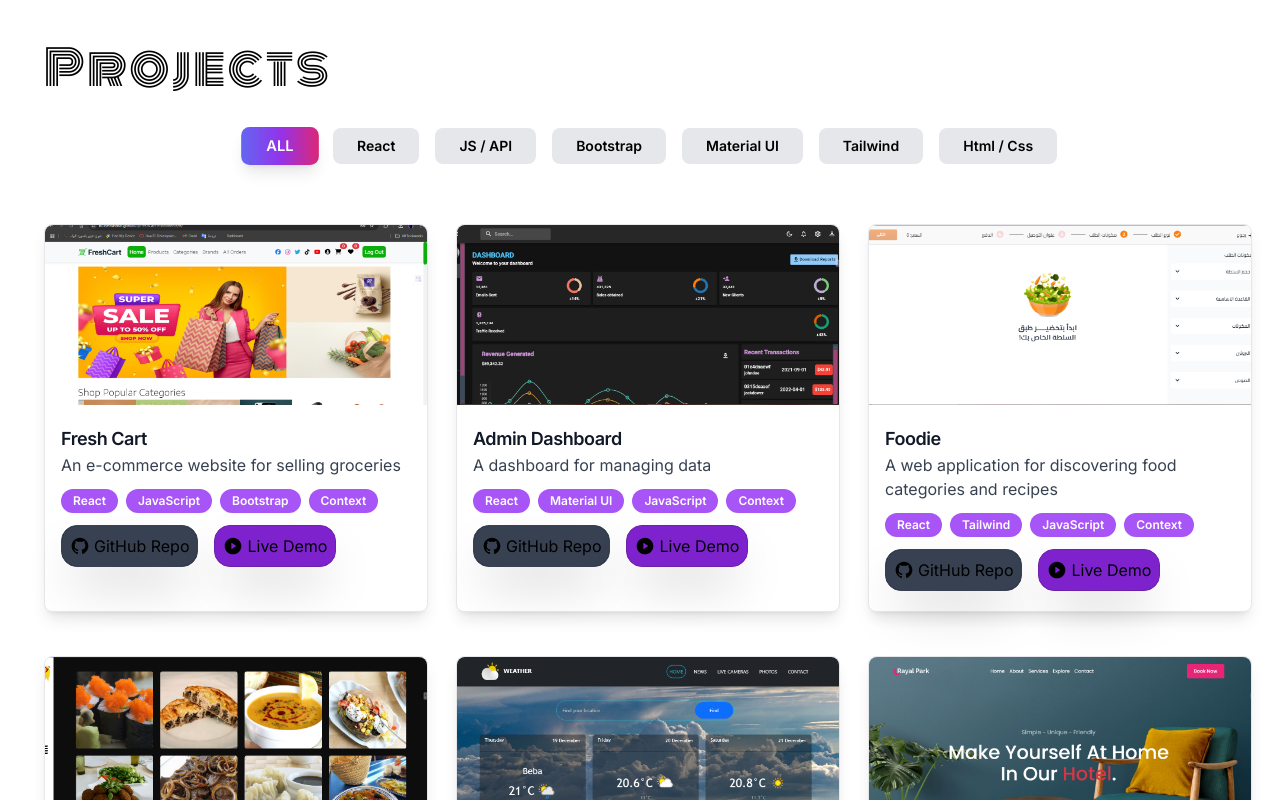
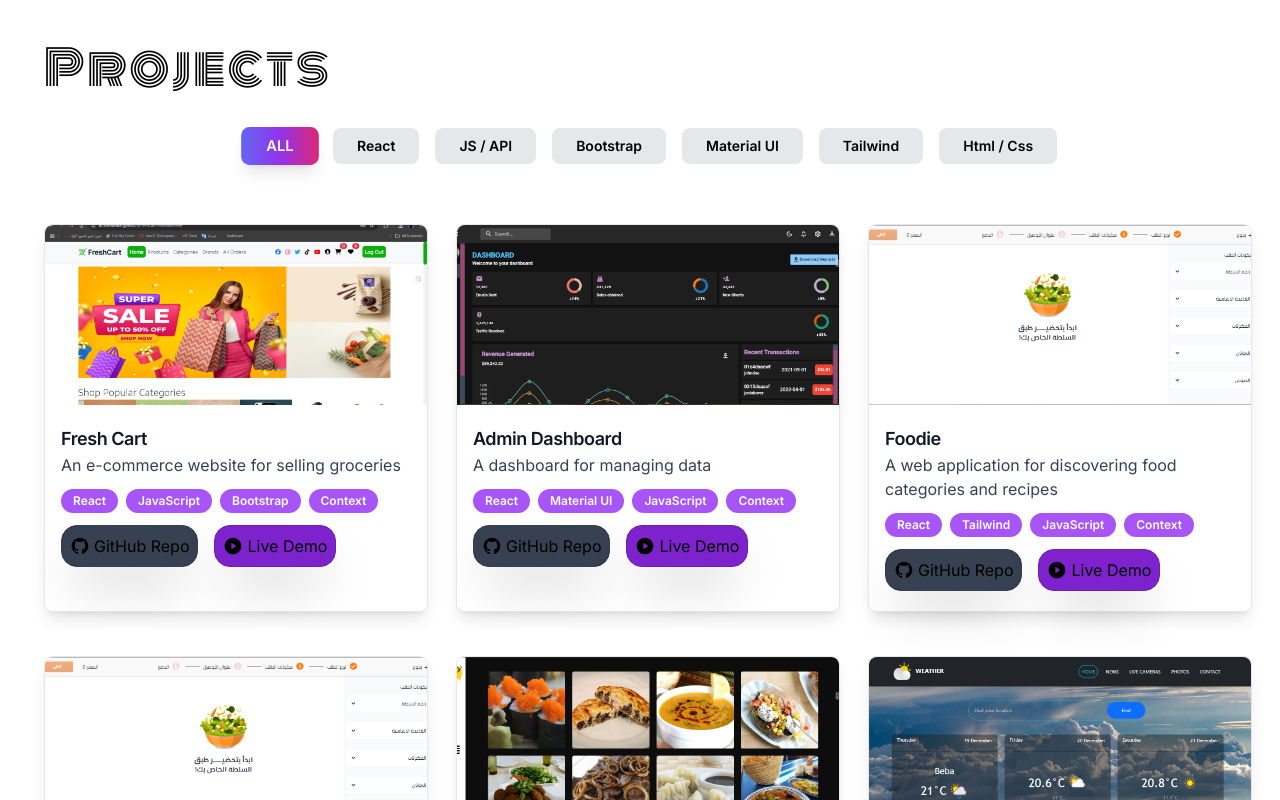
Before and after one commit to HusseinAshraf/My-Portfolio, a React (Vite) app: page / in a window 1280 px wide. Shown: the part 2000-2800 px from the top of the page. Built offline with nearby package versions, Linux system fonts and the light colour scheme.

Commit message:
add new Project

```diff
--- a/src/assets/constants/index.js
+++ b/src/assets/constants/index.js
@@ -51,6 +51,15 @@ export const PROJECTS = [
     gitHubLink: 'https://github.com/HusseinAshraf/Foodie.git',
     liveDemoLink: 'https://husseinashraf.github.io/Foodie/',
     tech: ['React', 'Tailwind', 'JavaScript', 'Context'],
+    filterId: ['React', 'Tailwind'],
+  },
+  {
+    name: 'Data List',
+    description: 'A web application for displaying data in a list format',
+    image: project3,
+    gitHubLink: 'https://github.com/HusseinAshraf/DataList.git',
+    liveDemoLink: 'https://data-list-jade.vercel.app/',
+    tech: ['React', 'Tailwind', 'JavaScript', 'Axios', 'i18next'],
     filterId: ['React', 'Tailwind'],
   },
 
```
Also changed, not shown: src/assets/images/DataList.PNG (added).
